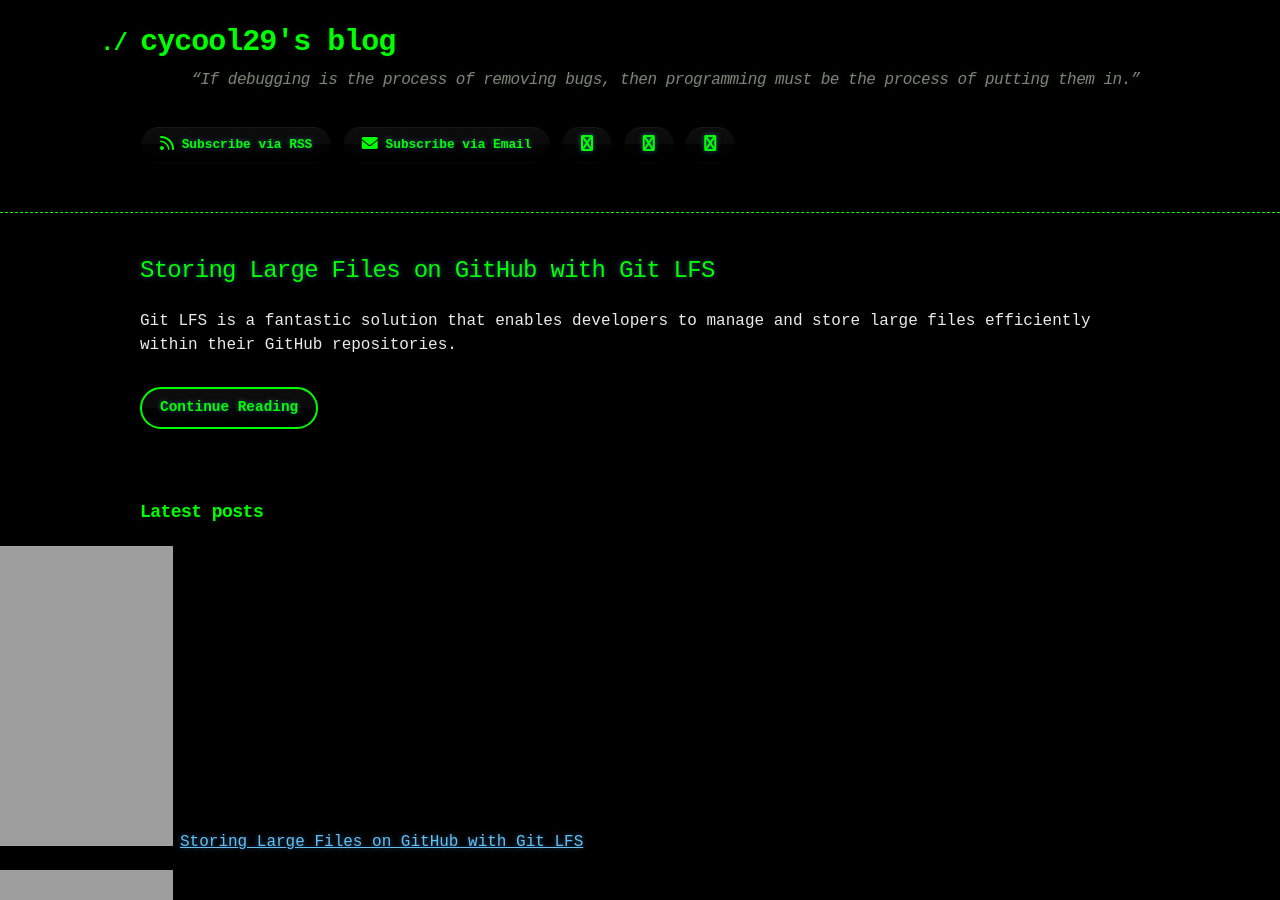
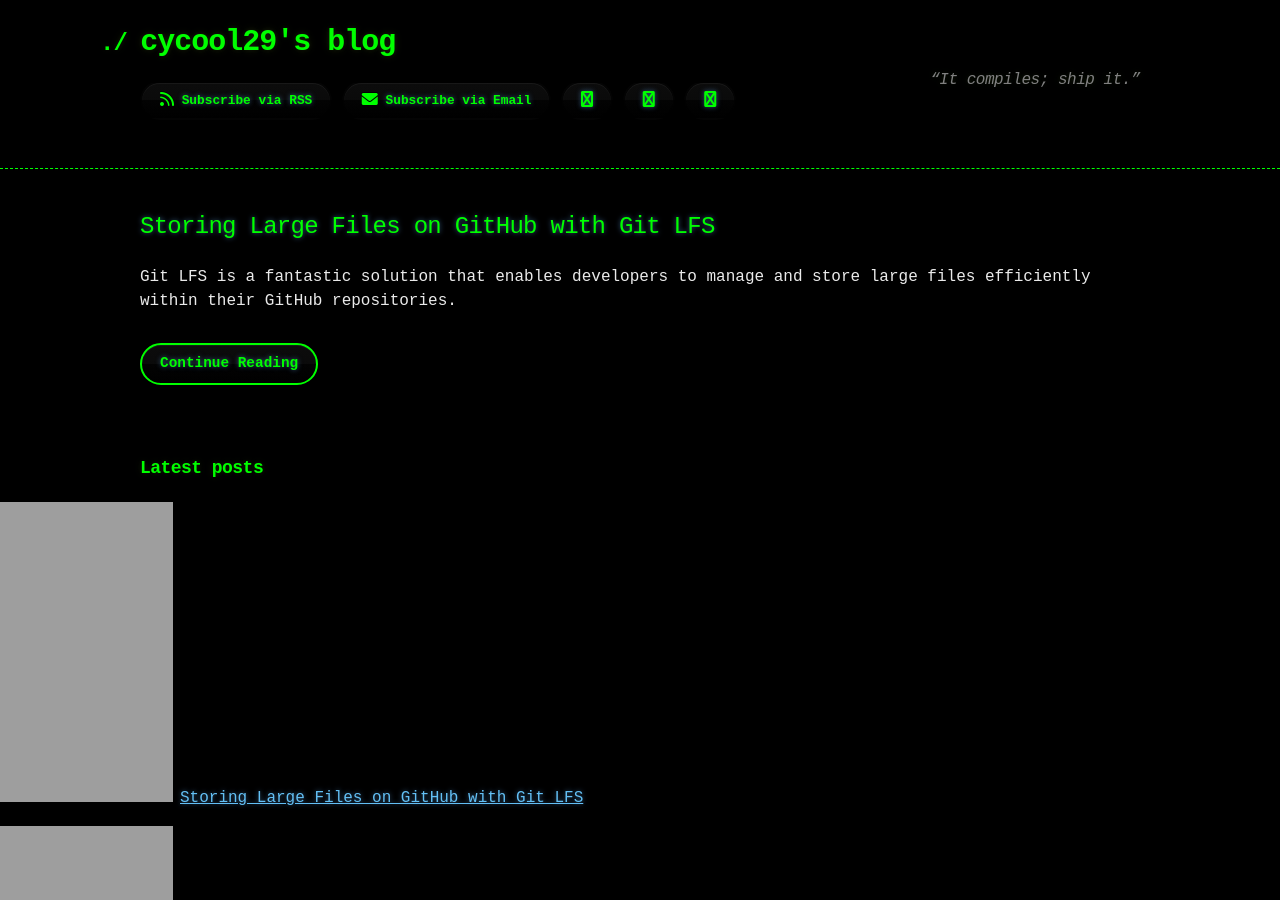
Before and after one commit to cycool29/cycool29.github.io, a Jekyll site: the page built from index.md, in a window 1280 px wide and 900 px high. Built offline with Jekyll 4.4.1, drawn with Linux system fonts in a browser that asks for light colours; a style sheet for code colours, icons or effects is not loaded.

Commit message:
Update quotes

```diff
--- a/_config.yml
+++ b/_config.yml
@@ -1,5 +1,5 @@
 title: cycool29's blog
-description: "“If debugging is the process of removing bugs, then programming must be the process of putting them in.” "
+description: "“It compiles; ship it.” "
 bio: A high school student. Intermediate in Python, Git, Bash. Learning JavaScript. He/Him. "
 author: cycool29
 url: https://cycool29.github.io
```
